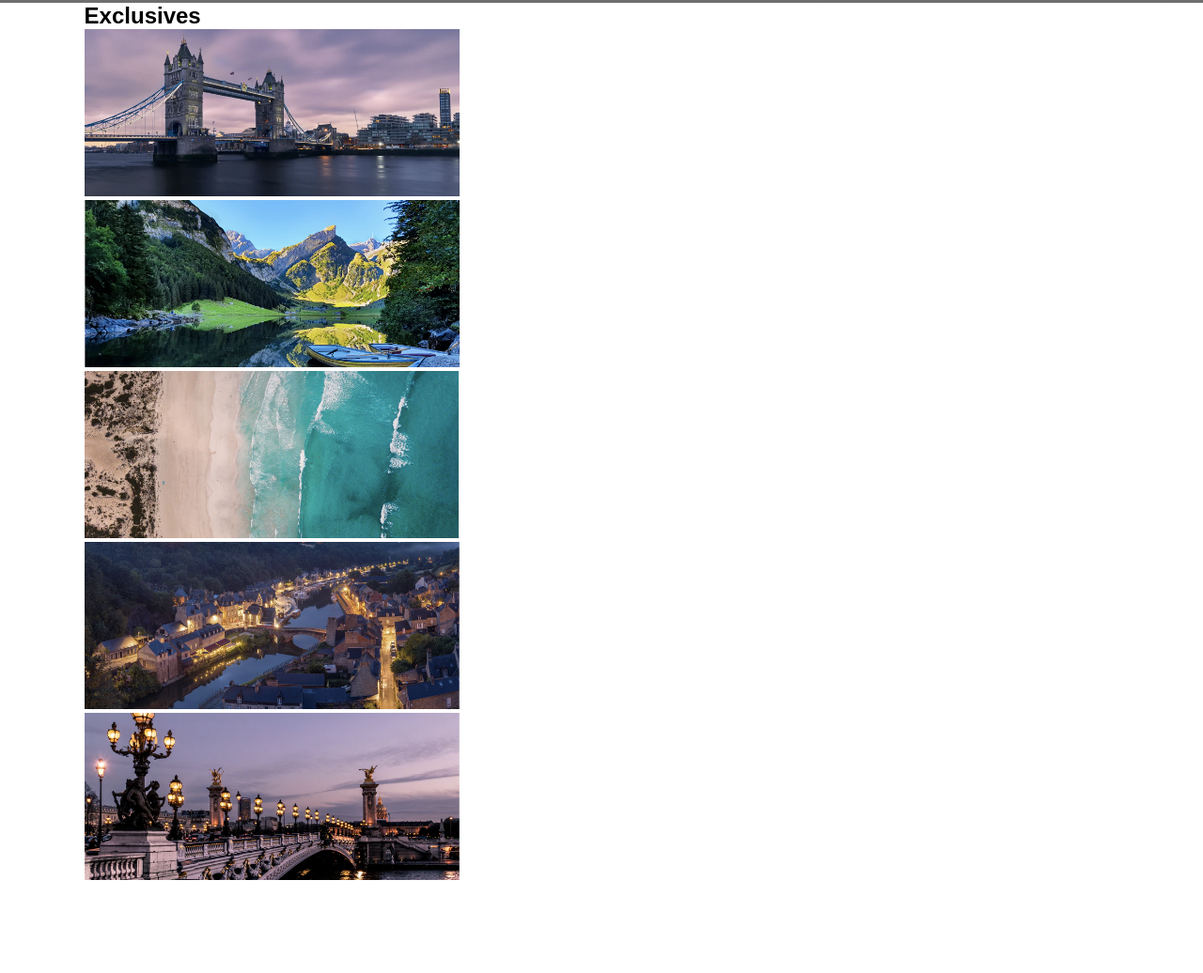
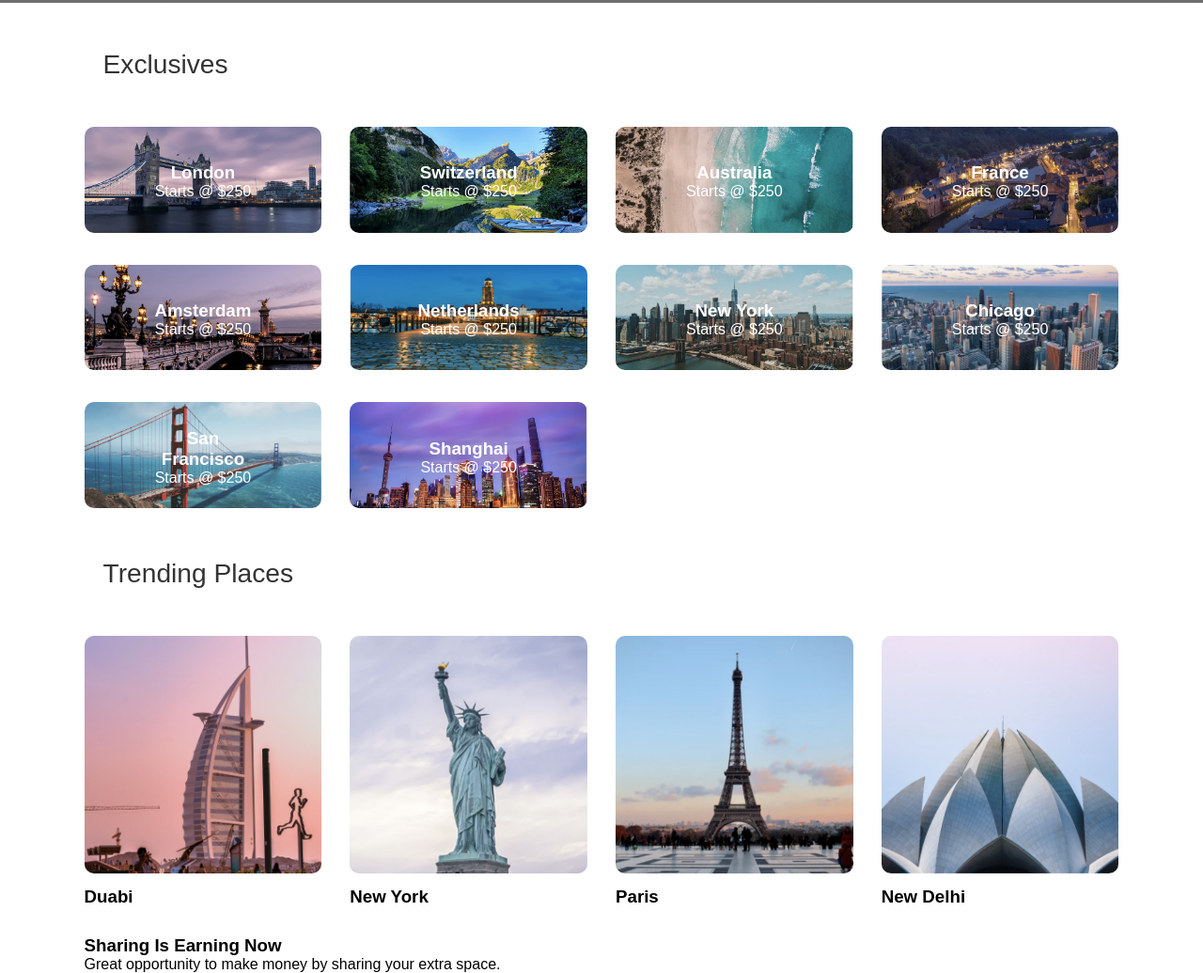
Before and after one commit to SaraHashimzade/StayBNB, a plain HTML site: page index.html in a window 1280 px wide. Shown: the part 797-1833 px from the top of the page at 94% size. Before the commit the page ends 1738 px from the top, so only its background shows below. Drawn offline with Linux system fonts and the light colour scheme; grey boxes are pictures that could not be loaded.

Commit message:
main commit

```diff
--- a/index.html
+++ b/index.html
@@ -47,23 +47,104 @@
     </div>
 
     <div class="container">
-        <h2>Exclusives</h2>
+        <h2 class="sub-title">Exclusives</h2>
         <div class="exclusives">
             <div>
                 <img src="images/image-1.png">
+                <span>
+                    <h3>London</h3>
+                    <p>Starts @ $250</p>
+                </span>
             </div>
             <div>
                 <img src="images/image-2.png">
+                <span>
+                    <h3>Switzerland</h3>
+                    <p>Starts @ $250</p>
+                </span>
             </div>
             <div>
                 <img src="images/image-3.png">
+                <span>
+                    <h3>Australia</h3>
+                    <p>Starts @ $250</p>
+                </span>
             </div>
             <div>
                 <img src="images/image-4.png">
+                <span>
+                    <h3>France</h3>
+                    <p>Starts @ $250</p>
+                </span>
             </div>
             <div>
                 <img src="images/image-5.png">
+                <span>
+                    <h3>Amsterdam</h3>
+                    <p>Starts @ $250</p>
+                </span>
             </div>
+            <div>
+                <img src="images/image-6.png">
+                <span>
+                    <h3>Netherlands</h3>
+                    <p>Starts @ $250</p>
+                </span>
+            </div>
+            <div>
+                <img src="images/image-7.png">
+                <span>
+                    <h3>New York</h3>
+                    <p>Starts @ $250</p>
+                </span>
+            </div>
+            <div>
+                <img src="images/image-8.png">
+                <span>
+                    <h3>Chicago</h3>
+                    <p>Starts @ $250</p>
+                </span>
+            </div>
+            <div>
+                <img src="images/image-9.png">
+                <span>
+                    <h3>San Francisco</h3>
+                    <p>Starts @ $250</p>
+                </span>
+            </div>
+            <div>
+                <img src="images/image-10.png">
+                <span>
+                    <h3>Shanghai</h3>
+                    <p>Starts @ $250</p>
+                </span>
+            </div>
+        </div>
+
+        <h2 class="sub-title">Trending Places</h2>
+        <div class="trending">
+            <div>
+                <img src="images/dubai.png" alt="">
+                <h3>Duabi</h3>
+            </div>
+             <div>
+                <img src="images/new-york.png" alt="">
+                <h3>New York</h3>
+            </div>
+             <div>
+                <img src="images/paris.png" alt="">
+                <h3>Paris</h3>
+            </div>
+             <div>
+                <img src="images/new-delhi.png" alt="">
+                <h3>New Delhi</h3>
+            </div>
+        </div>
+
+        <div class="cta">
+            <h3>Sharing Is Earning Now</h3>
+            <p>Great opportunity to make money by sharing your extra space.</p>
+            <a href="#" class="cta-btn"></a>
         </div>
     </div>
 </body>
--- a/style.css
+++ b/style.css
@@ -92,3 +92,53 @@ nav {
 .search-bar form label {
     font-weight: 600;
 }
+
+/*     exclusives     */
+
+.sub-title {
+    margin: 50px 20px;
+    font-size: 2.2vw;
+    font-weight: 500;
+    color: #333;
+}
+
+.exclusives {
+    display: grid;
+    grid-template-columns: repeat(auto-fit, minmax(200px, 1fr));
+    grid-gap: 30px;
+}
+.exclusives div img{
+    width: 100%;
+    border-radius: 10px;
+
+}
+.exclusives div {
+    position: relative;
+}
+.exclusives div span {
+    position: absolute;
+    top: 50%;
+    left: 50%;
+    transform: translate(-50%, -50%);
+    text-align: center;
+    color: white;
+}
+
+
+/*----------- Trending Places-----*/
+
+.trending {
+    display: grid;
+    grid-template-columns: repeat(auto-fit, minmax(200px, 1fr));
+    grid-gap: 30px;
+    margin-bottom: 30px;
+}
+.trending div img {
+    width: 100%;
+    border-radius: 10px;
+}
+
+.trending  h3 {
+    font-weight: 600;
+    margin-top: 10px;
+}
```
